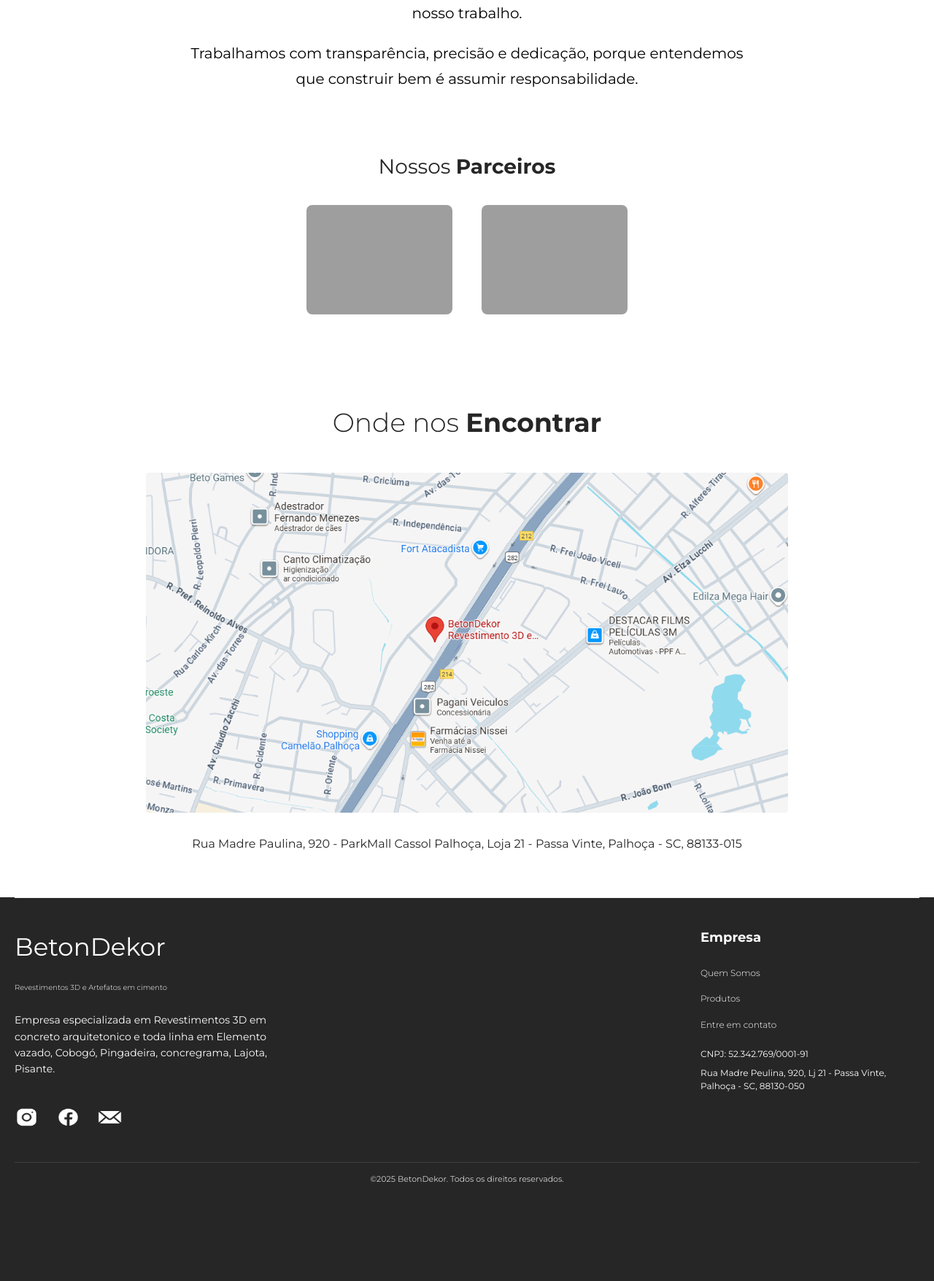
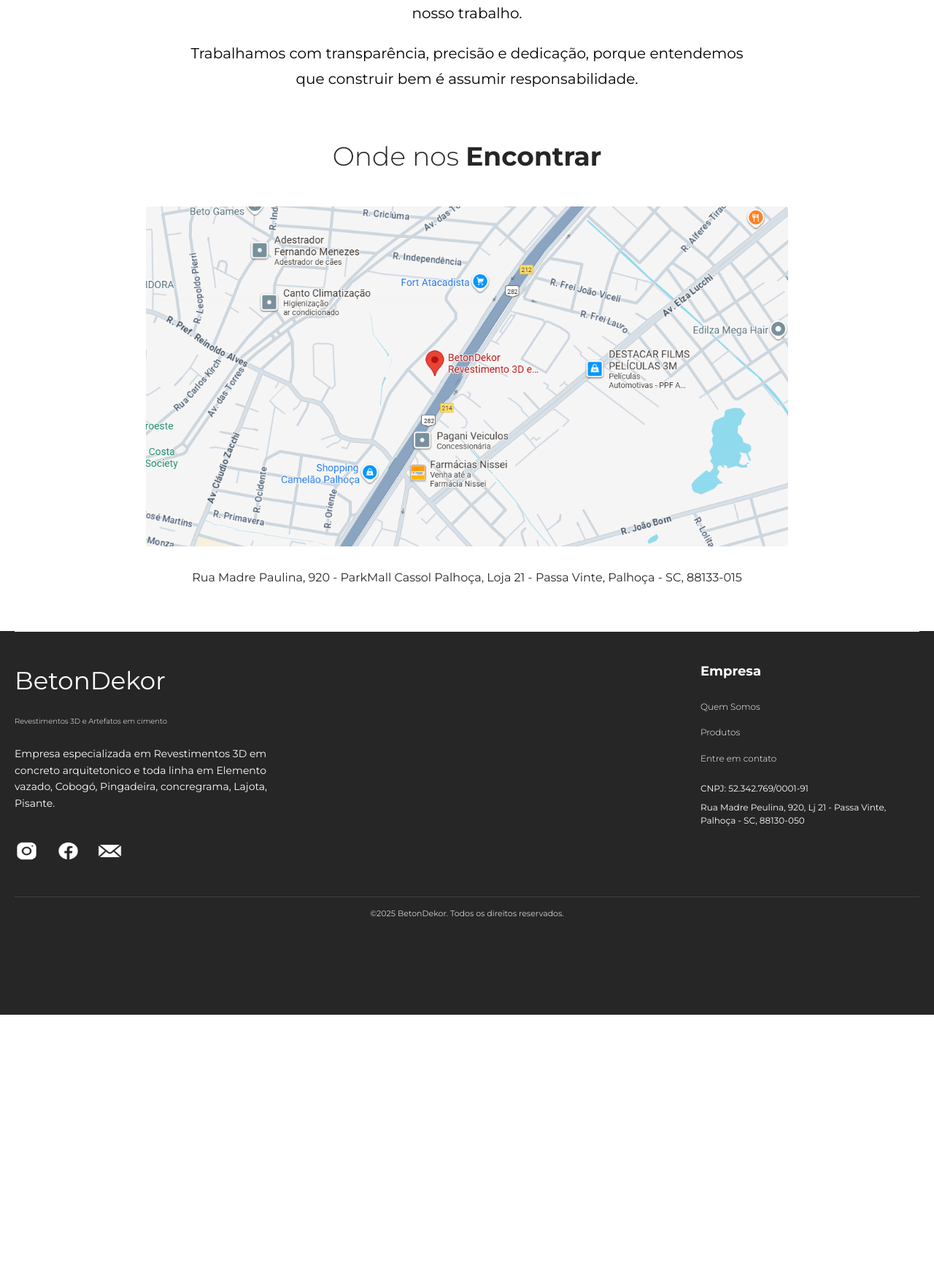
Before and after one commit to HudsonFranco/Beton-Dekor, a Django app: page /quem-somos/ in a window 1280 px wide. Shown: the part 1741-3497 px from the top of the page at 73% size. After the commit the page ends 3132 px from the top, so only its background shows below. Run offline with Django 5.2, Linux system fonts and the light colour scheme; parts of the project's set-up code (start-up, migrations or seed data) failed here and were passed over; some libraries are stand-ins or nearby versions; grey boxes are pictures that could not be loaded.

Commit message:
Remove partners section from Quem Somos page

```diff
--- a/templates/core/quem-somos.html
+++ b/templates/core/quem-somos.html
@@ -52,18 +52,6 @@
                 Trabalhamos com transparência, precisão e dedicação, porque entendemos que construir bem é assumir responsabilidade.
             </p>
 
-            <!-- Partners Section -->
-            <section class="secao-parceiros">
-                <h3 class="titulo-parceiros">Nossos <strong>Parceiros</strong></h3>
-                <div class="partners-logos">
-                    <div class="partner-logo">
-                        <img src="{% static 'images/de-lima-imoveis.png' %}" alt="De Lima Imóveis" class="partner-image">
-                    </div>
-                    <div class="partner-logo">
-                        <img src="{% static 'images/de-lima-imoveis1.png' %}" alt="De Lima Imóveis" class="partner-image">
-                    </div>
-                </div>
-            </section>
 
             <p id="onde-nos-encontrar" class="titulo-secao"><span>Onde nos</span> <strong>Encontrar</strong></p>
             <div class="embrulho-mapa-quem-somos">
```
Also changed, not shown: templates/core/home.html (+0 -13 lines).
